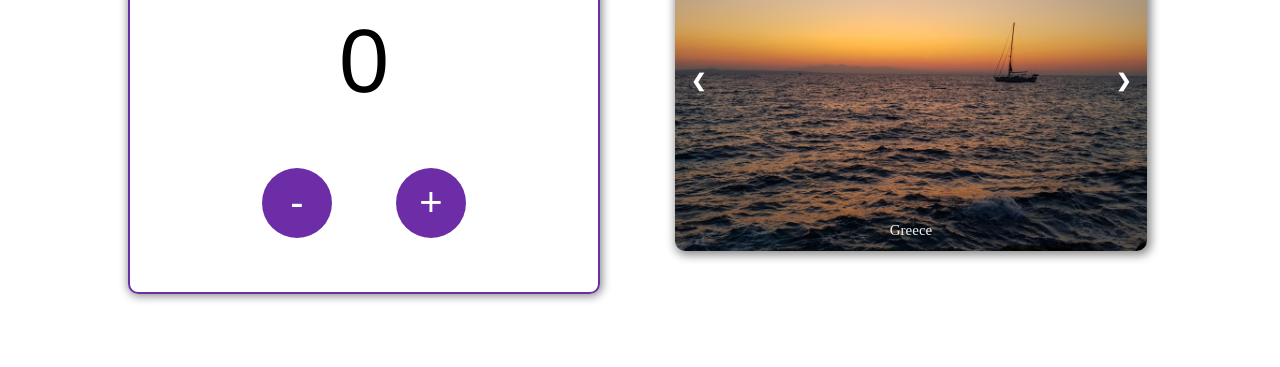
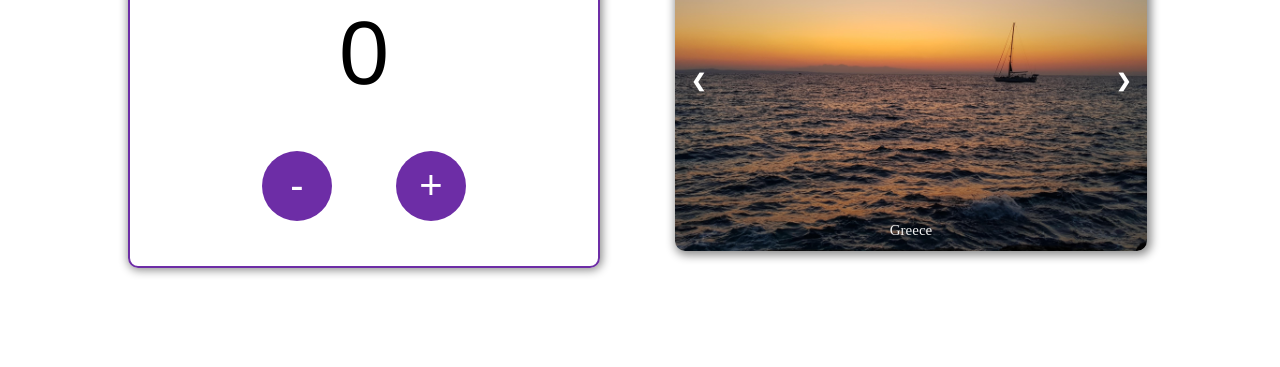
Before and after one commit to CamilaCiol/JavaScript-projects, a plain HTML site: page index.html in a window 1280 px wide. Shown: the part 433-800 px from the top of the page. Drawn offline with Linux system fonts and the light colour scheme.

Commit message:
Update css-js-projects.css

```diff
--- a/css-js-projects.css
+++ b/css-js-projects.css
@@ -133,7 +133,7 @@ p{
 }
 
 .box-counter{
-	height: 76%;
+	height: 71%;
 }
 
 .center{
```
